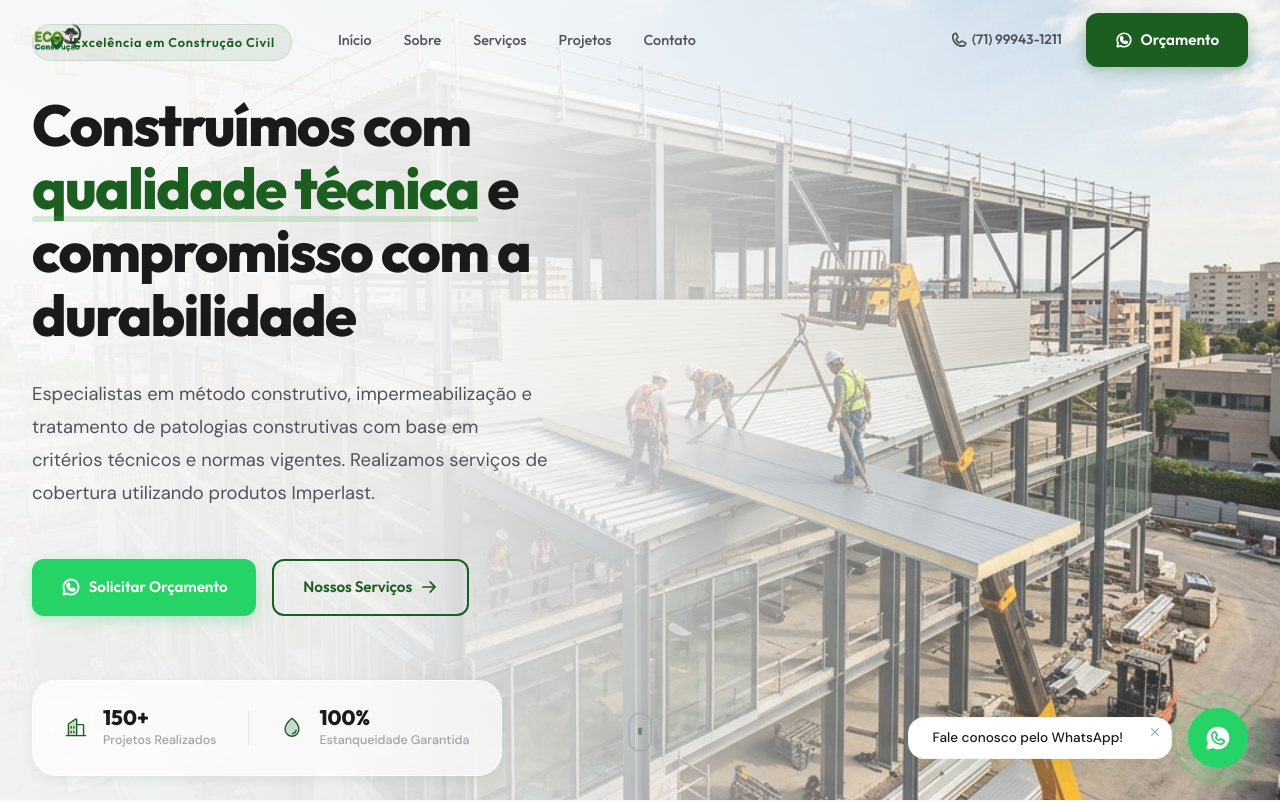
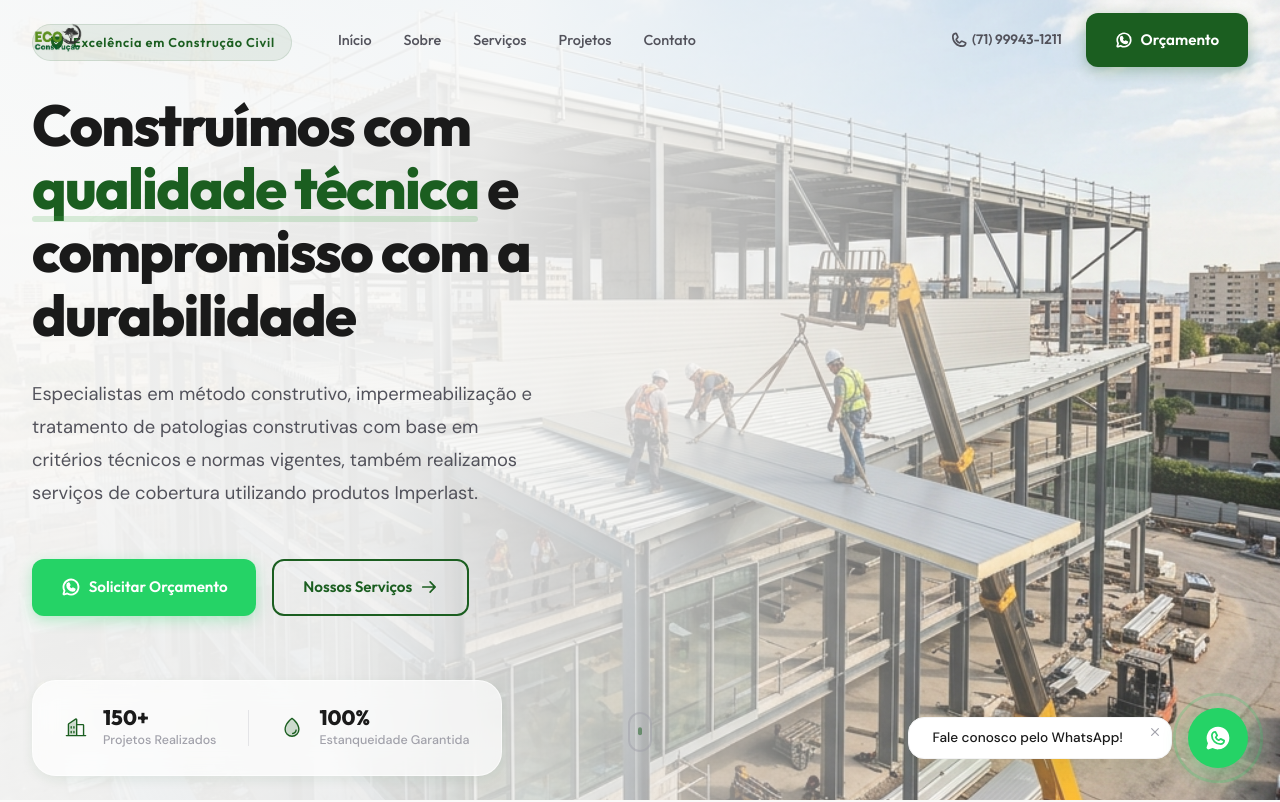
Before and after one commit to Kenai71/eco-construcao, a React (Vite) app: page / in a window 1280 px wide. Shown: the top 802 px of the page. Built offline with nearby package versions, Linux system fonts and the light colour scheme.

Commit message:
Update Hero.jsx

```diff
--- a/src/components/Hero.jsx
+++ b/src/components/Hero.jsx
@@ -45,7 +45,7 @@ export default function Hero() {
           >
             Especialistas em método construtivo,
             impermeabilização e tratamento de patologias construtivas com base
-            em critérios técnicos e normas vigentes. Realizamos serviços de cobertura utilizando produtos Imperlast.
+            em critérios técnicos e normas vigentes, também realizamos serviços de cobertura utilizando produtos Imperlast.
           </motion.p>
 
           <motion.div
```
